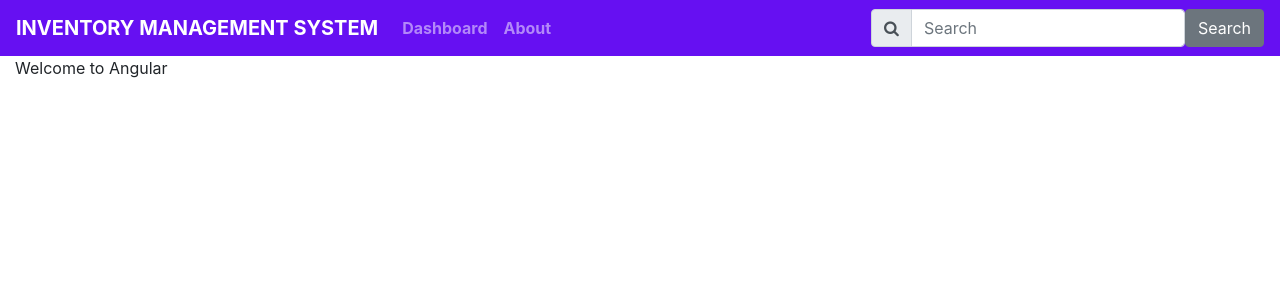
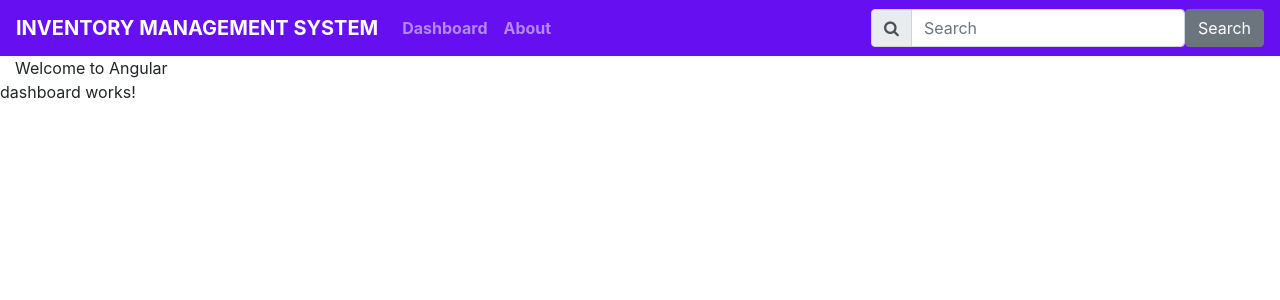
Before and after one commit to annanya-mathur/Wizard, an Angular app: page / in a window 1280 px wide. Shown: the top 300 px of the page. Built offline with nearby package versions, Linux system fonts and the light colour scheme.

Commit message:
Initial Commit

```diff
--- a/src/app/app.component.html
+++ b/src/app/app.component.html
@@ -31,3 +31,6 @@
 
   Welcome to Angular
 </div>
+<div>
+  <app-dashboard></app-dashboard>
+</div>
```
